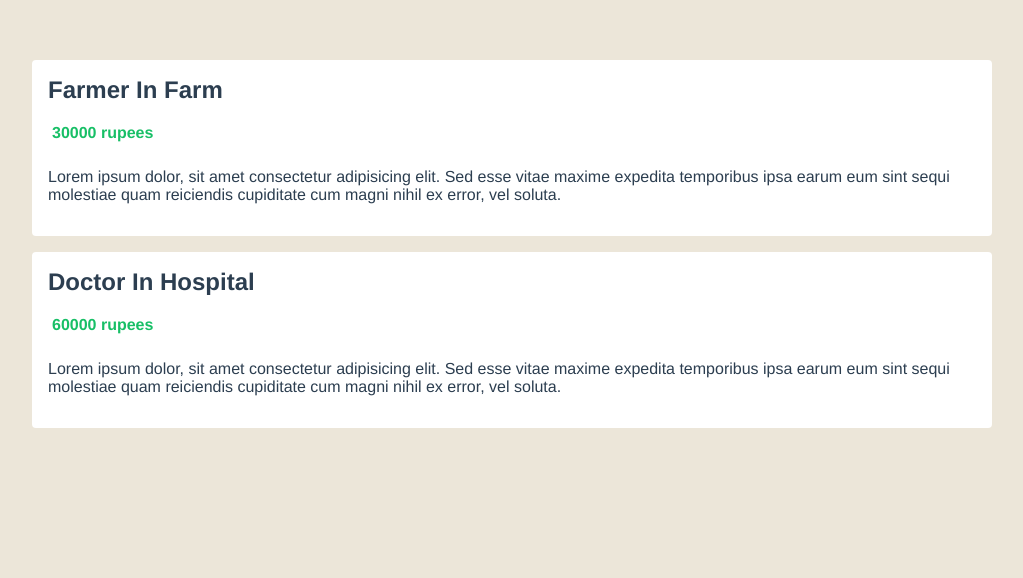
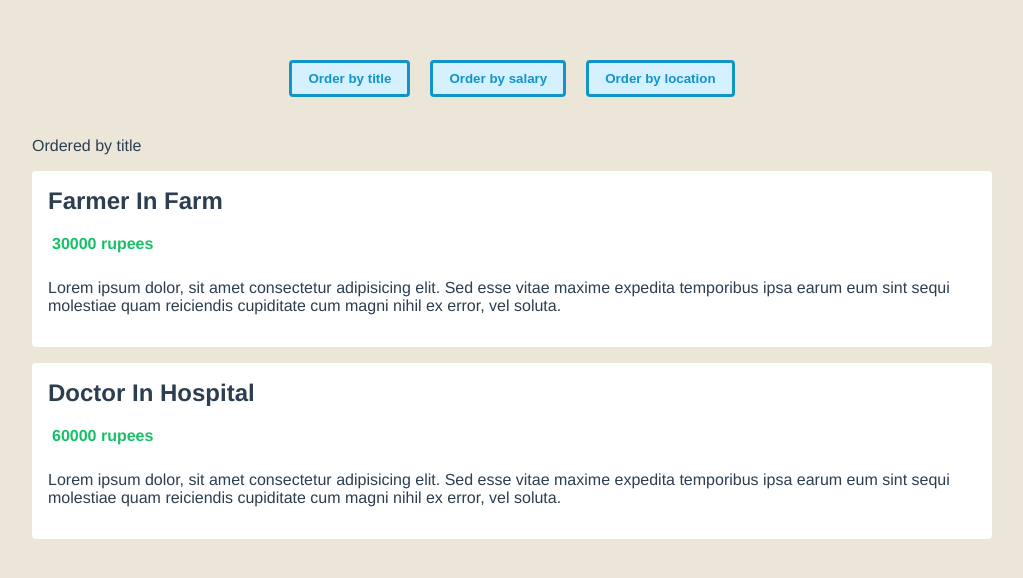
Before and after one commit to owentr1369/vue3-typescript-learning, a Vue app in the folder lesson-1/: page / in a window 1280 px wide. Shown: the top 578 px of the page, without its empty margins (128-1151 px from the left). Built offline with nearby package versions, Linux system fonts and the light colour scheme.

Commit message:
typescript functions with vue3

```diff
--- a/lesson-1/src/App.vue
+++ b/lesson-1/src/App.vue
@@ -1,6 +1,13 @@
 <template>
   <div class="app">
-    <job-list :jobs="jobs"></job-list>
+    <header>
+      <div class="order">
+        <button v-on:click="handeClick('title')">Order by title</button>
+        <button v-on:click="handeClick('salary')">Order by salary</button>
+        <button v-on:click="handeClick('location')">Order by location</button>
+      </div>
+    </header>
+    <job-list :jobs="jobs" :order="order"></job-list>
   </div>
 </template>
 
@@ -10,17 +17,46 @@
 
 // types
 import Job from "./types/Job";
+import OrderTerm from "./types/OrderTerm";
 
 export default defineComponent({
   name: "App",
   components: { JobList },
+
   setup() {
     const jobs = ref<Job[]>([
       { title: "Farmer", location: "Farm", salary: 30000, id: "1" },
       { title: "Doctor", location: "Hospital", salary: 60000, id: "2" },
     ]);
-    return { jobs };
+
+    const order = ref<OrderTerm>("title");
+
+    const handeClick = (term: OrderTerm) => {
+      order.value = term;
+      console.log(order.value);
+    };
+
+    return { jobs, handeClick, order };
   },
   methods: {},
 });
 </script>
+
+<style>
+header {
+  text-align: center;
+}
+header .order {
+  margin-top: 20px;
+}
+button {
+  margin: 0 10px;
+  color: #1195c9;
+  border: 3px solid #1195c9;
+  background: #d5f0ff;
+  padding: 8px 16px;
+  border-radius: 4px;
+  cursor: pointer;
+  font-weight: bold;
+}
+</style>
--- a/lesson-1/src/components/JobList.vue
+++ b/lesson-1/src/components/JobList.vue
@@ -1,5 +1,6 @@
 <template>
   <div class="job-list">
+    <p>Ordered by {{ order }}</p>
     <ul>
       <li v-for="job in jobs" :key="job.id">
         <h2>{{ job.title }} in {{ job.location }}</h2>
@@ -21,12 +22,17 @@
 <script lang="ts">
 import { defineComponent, PropType } from "vue";
 import Job from "../types/Job";
+import OrderTerm from "../types/OrderTerm";
 
 export default defineComponent({
   props: {
     jobs: {
       required: true,
       type: Array as PropType<Job[]>,
+    },
+    order: {
+      required: true,
+      type: String as PropType<OrderTerm>,
     },
   },
 });
--- /dev/null
+++ b/lesson-1/src/types/OrderTerm.ts
@@ -0,0 +1,3 @@
+type OrderTerm = "location" | "title" | "salary";
+
+export default OrderTerm;
```
